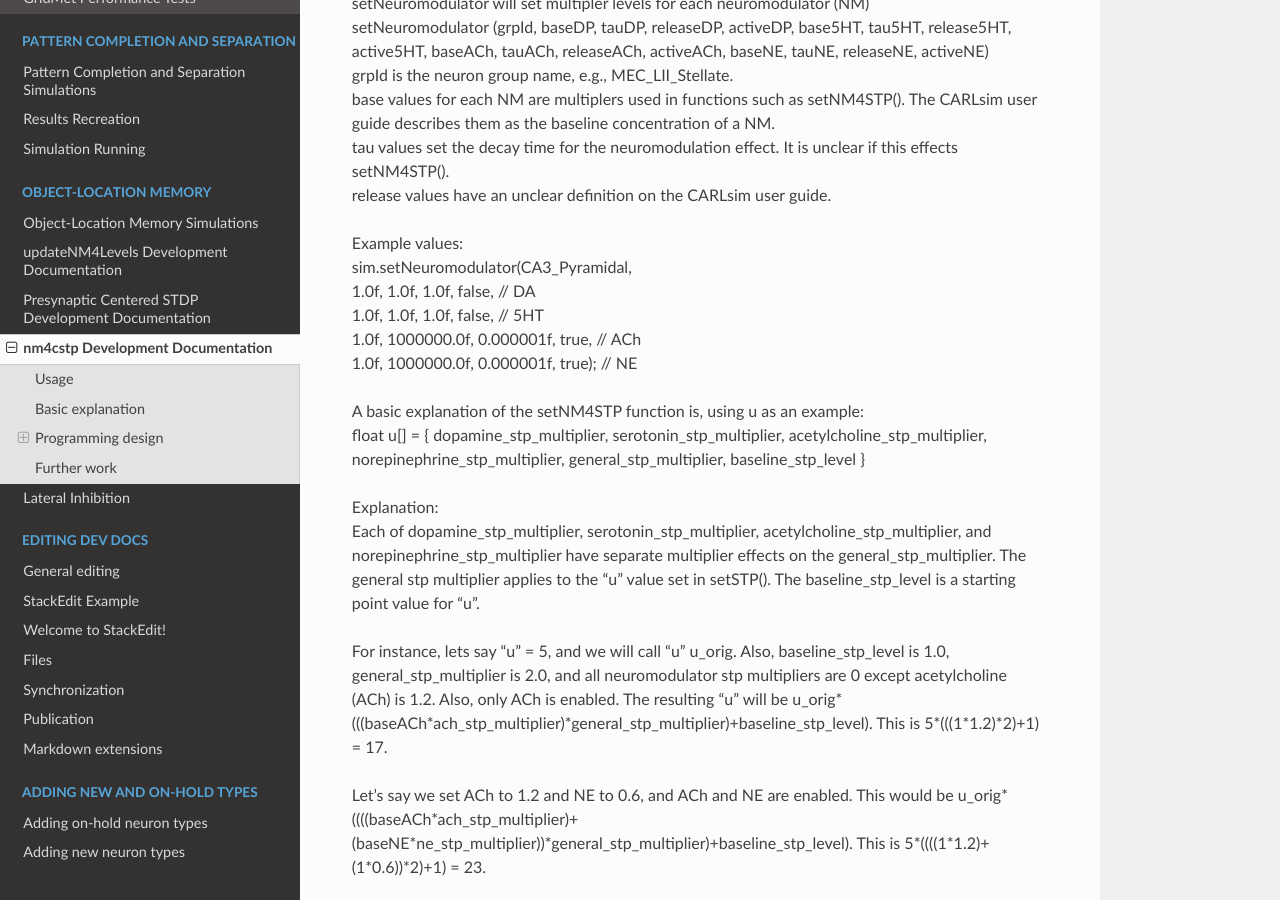
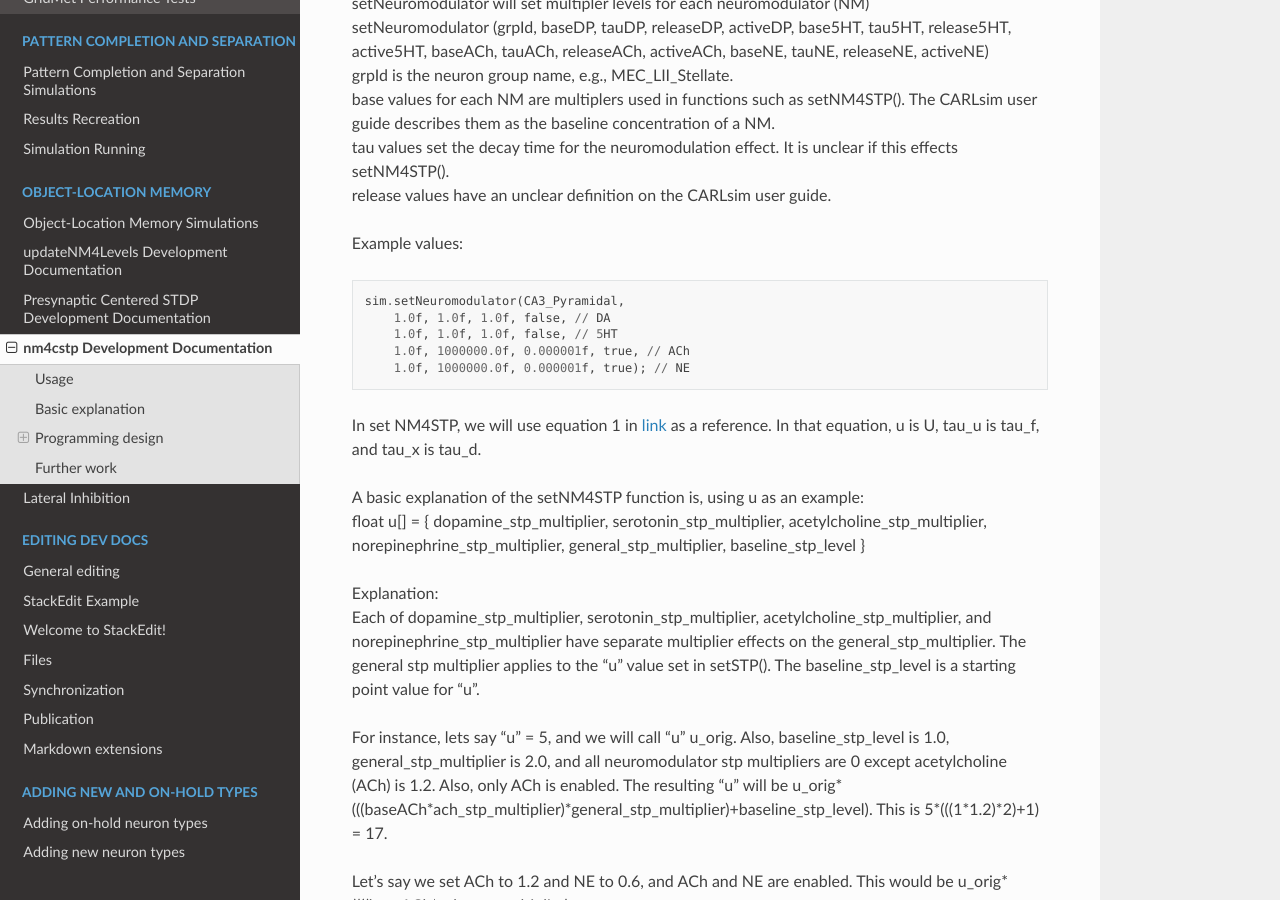
Before and after one commit to Hippocampome-Org/hco_dev_docs, a Sphinx documentation site: the page built from docs/oblomem/nm4cstp.md, in a window 1280 px wide and 900 px high, scrolled down 1218 px. Built offline with Sphinx 7.4.7 and the Read the Docs theme 3.1.0, drawn with Linux system fonts in a browser that asks for light colours.

Commit message:
added to nm4cstp page

````diff
--- a/docs/oblomem/nm4cstp.md
+++ b/docs/oblomem/nm4cstp.md
@@ -40,11 +40,15 @@ setNeuromodulator will set multipler levels for each neuromodulator (NM)
 <br>release values have an unclear definition on the CARLsim user guide.
 
 Example values:
-<br>sim.setNeuromodulator(CA3_Pyramidal,
-<br>    1.0f, 1.0f, 1.0f, false, // DA
-<br>    1.0f, 1.0f, 1.0f, false, // 5HT
-<br>    1.0f, 1000000.0f, 0.000001f, true, // ACh
-<br>    1.0f, 1000000.0f, 0.000001f, true); // NE
+```
+sim.setNeuromodulator(CA3_Pyramidal,
+    1.0f, 1.0f, 1.0f, false, // DA
+    1.0f, 1.0f, 1.0f, false, // 5HT
+    1.0f, 1000000.0f, 0.000001f, true, // ACh
+    1.0f, 1000000.0f, 0.000001f, true); // NE
+```
+
+In set NM4STP, we will use equation 1 in [link](http://www.scholarpedia.org/article/Short-term_synaptic_plasticity) as a reference. In that equation, u is U, tau_u is tau_f, and tau_x is tau_d.
 
 A basic explanation of the setNM4STP function is, using u as an example:
 <br>float u\[\] = { dopamine_stp_multiplier, serotonin_stp_multiplier, acetylcholine_stp_multiplier, norepinephrine_stp_multiplier, general_stp_multiplier, baseline_stp_level }
````
